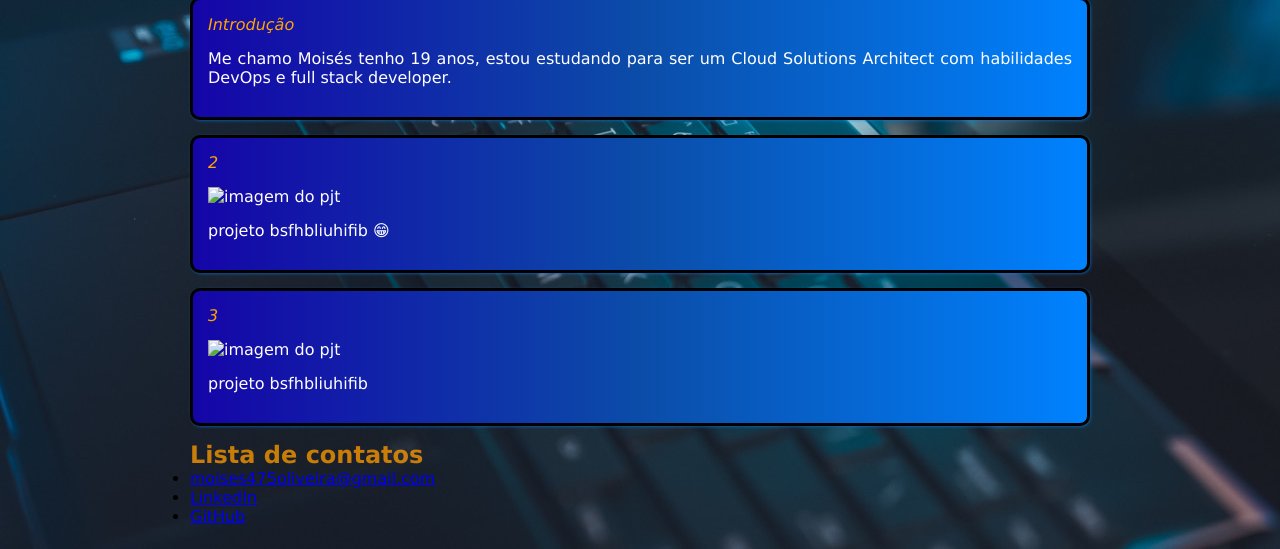
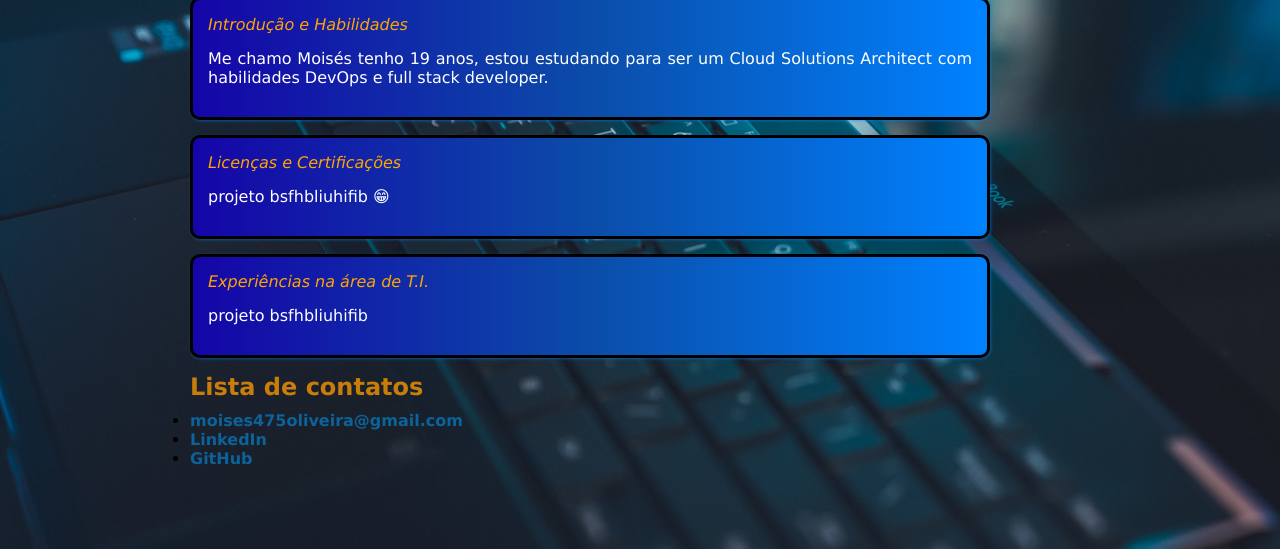
Before and after one commit to M01545/M01545, a plain HTML site: page index.html in a window 1280 px wide. Shown: the part 251-800 px from the top of the page. Drawn offline with Linux system fonts and the light colour scheme.

Commit message:
configurations of contacts

```diff
--- a/index.html
+++ b/index.html
@@ -19,7 +19,7 @@
             </header>
             <article class="post">
                 <header>
-                    <h3 class="post_title">Introdução</h3><!--nome do nosso post-->
+                    <h3 class="post_title">Introdução e Habilidades</h3><!--nome do nosso post-->
                 </header>
                 <p class="post_content">
                     Me chamo Moisés tenho 19 anos, estou estudando para ser um Cloud Solutions Architect
@@ -28,8 +28,7 @@
             </article>
             <article class="post">
                 <header>
-                    <h3 class="post_title">2</h3><!--nome do nosso post-->
-                    <img class="post_image" src=" " alt="imagem do pjt">
+                    <h3 class="post_title">Licenças e Certificações</h3><!--nome do nosso post-->
                 </header>
                 <p class="post_content">
                     projeto bsfhbliuhifib &#x1F601<!--emoji-->
@@ -37,8 +36,7 @@
             </article>
             <article class="post">
                 <header>
-                    <h3 class="post_title">3</h3><!--nome do nosso post-->
-                    <img class="post_image" src=" " alt="imagem do pjt">
+                    <h3 class="post_title">Experiências na área de T.I.</h3><!--nome do nosso post-->
                 </header>
                 <p class="post_content">
                     projeto bsfhbliuhifib
@@ -51,13 +49,13 @@
                     Lista de contatos
                 </h2>
                 <li>
-                    <a href="mailto: moises475oliveira@gmail.com">moises475oliveira@gmail.com</a>
+                    <a class="contacts_links" href="mailto: moises475oliveira@gmail.com">moises475oliveira@gmail.com</a>
                 </li>
                 <li>
-                    <a href="https://www.linkedin.com/in/moises-santos-de-oliveira/" target="_blank">LinkedIn</a>
+                    <a class="contacts_links" href="https://www.linkedin.com/in/moises-santos-de-oliveira/" target="_blank">LinkedIn</a>
                 </li>
                 <li>
-                    <a href="https://github.com/moisesoliveira475" target="_blank">GitHub</a>
+                    <a class="contacts_links" href="https://github.com/moisesoliveira475" target="_blank">GitHub</a>
                 </li>
             </ul>
         </footer> <!--nossa lista de contatos-->
@@ -106,3 +104,5 @@ vímeo para hospedagem PRO
 font:
 -->
 <!--tag spam é uma tag vazia para colocar classes-->
+<!--margin: auto centraliza-->
+<!--box shadow cria sombras-->
--- a/styles.css
+++ b/styles.css
@@ -19,6 +19,7 @@
     font: italic normal 16px verdana, sans-serif;
     margin: 0;
     margin-bottom: 15px;
+    text-align: left;
 }
 .body{
     background-image: url("./assets/fundoNote1500.jpg");
@@ -36,37 +37,63 @@
     background-image: linear-gradient(90deg, #1505a8 0%, #0b4da9 50.52%, #0082FF 100%);
     border-radius: 10px;
     box-shadow: 1px 1px 3px #0084ff81;
+    width: 50em;
+    height: auto;
+    text-align: center;
+
 }
 .post_content{
     margin: 0;
     margin-bottom: 15px;
     text-align: justify;
 }
+/*
 .post_image{
     margin-bottom: 15px;
     width: 100%;
-}
+} não utilizado
+*/
 .perfil_image{
     border-radius: 50%;
     border: 3px solid rgb(12, 99, 153);
     height: 200px;
     padding: auto;
 }
+.contacts-list-title{
+    color: rgba(255, 153, 0, 0.769);
+    padding-bottom: 10px;
+}
 .contacts_list{
     list-style-type: none;
     padding: 0;
 }
-.contacts_list li a {
-    color: blue;
+.contacts_links{
+    color:rgb(12, 99, 153);
+    text-decoration: none;
+    font-weight: bold;
+}
+.contacts_links:visited{
+    color: orange;
+}
+.contacts_links:hover{
+    text-decoration: underline;
+    color: rgb(79, 55, 9);
+}
+.contacts_links:active{
+    color:rgb(6, 120, 214);
 }
 .post_content a{
 color: white;
 }
-.contacts-list-title{
-    color: rgba(255, 153, 0, 0.769);
-}
+
 /*animações*/
 
 article:hover {
     transform: scale(1.05)
 }
+/*
+    no css:
+    : pseudo class
+    :: pseudo elemento
+    > children
+*/
```
